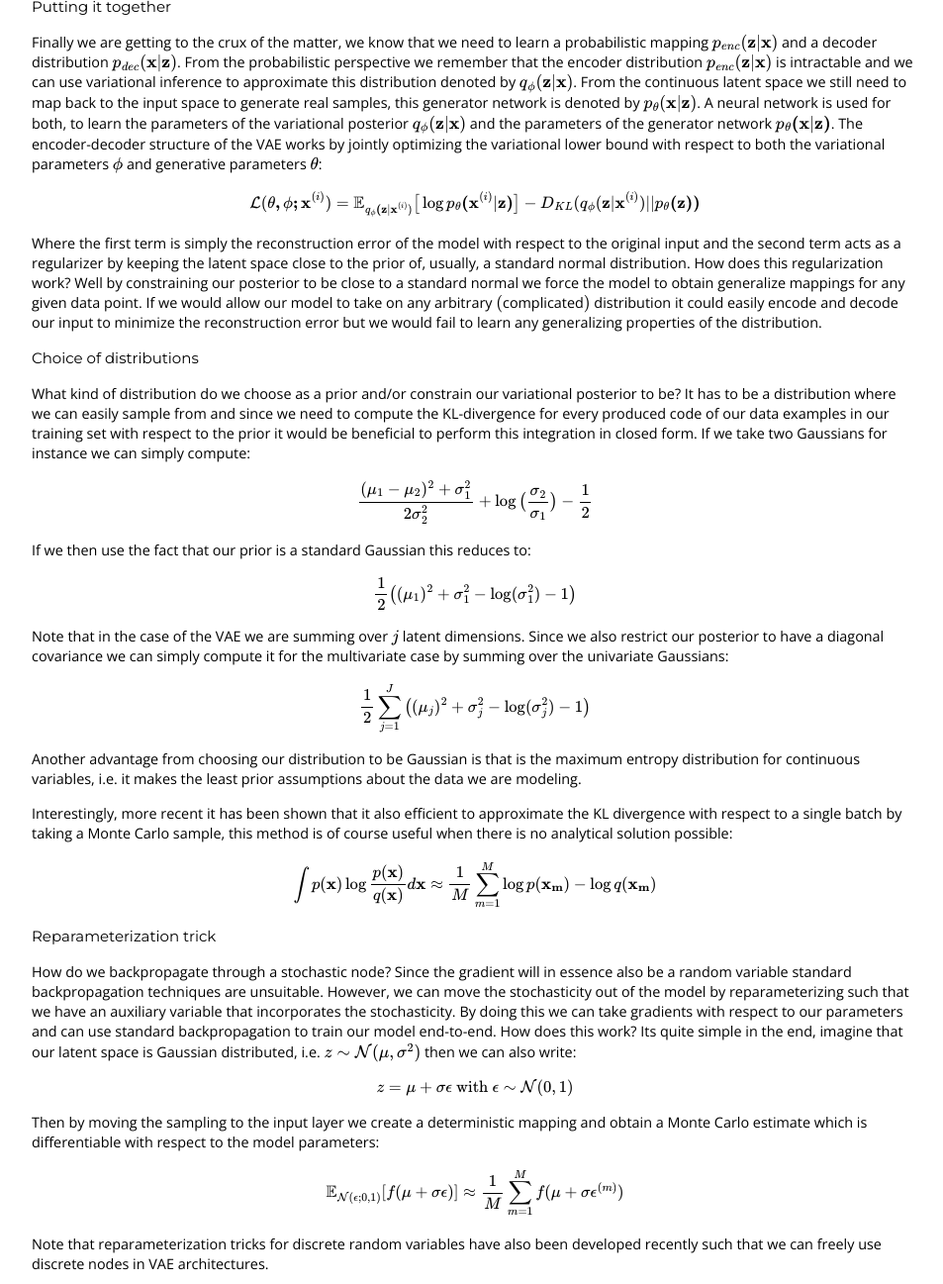
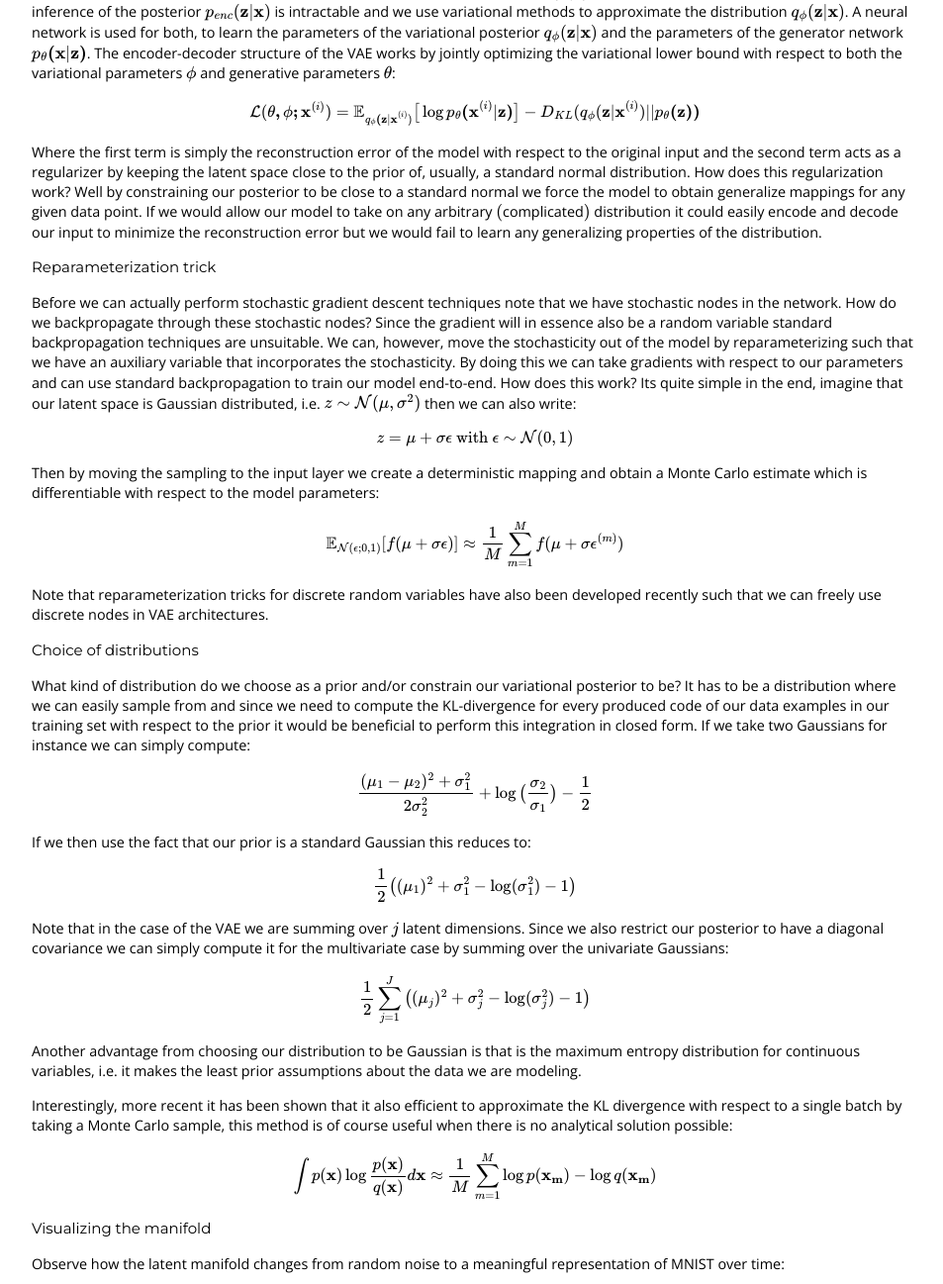
Before and after one commit to PhilipBotros/philipbotros.github.io, a Jekyll site: the page built from _posts/post_2/2018-02-18-the-theory-behind-variational-autoencoders.md, in a window 1280 px wide and 1400 px high, scrolled down 2543 px, cut to the strip 0-1297 px from the top of the window. Shown: the whole strip at 99% size, without its empty margins (160-1113 px from the left). Built offline with Jekyll 4.4.1, drawn with Linux system fonts in a browser that asks for light colours; formulas are drawn with MathJax 3; some of the changed lines change nothing that is shown; some of the changed text lies outside the part shown.

Commit message:
Updated VAE

```diff
--- a/_posts/post_2/2018-02-18-the-theory-behind-variational-autoencoders.md
+++ b/_posts/post_2/2018-02-18-the-theory-behind-variational-autoencoders.md
@@ -58,22 +58,31 @@
 
 Since both of the terms of the ELBO are computable we have succesfully rewritten the intractable posterior in a way we can approximate it up to a nonnegative KL divergence and turned it into an optimization problem.
 
-<h2>Neural networks</h2>
-Now the word optimization problem has fallen, we instantly think neural networks, since they are unrivaled as universal function approximators at the moment. We start by briefly looking at the non probabilistic auto-encoders.
 <h2>Encoder-Decoder</h2>
-A normal auto-encoder works by transforming an input $\mathbf{x}$ into a latent code $\mathbf{z}$ after which it then decodes the latent code $\mathbf{z}$ back to the input space denoted by the reconstructed input $\mathbf{x}'$.  The encoder is here defined as a nonlinear transformation $f_\theta(\mathbf{x})$ and the decoder as $g_\phi(\mathbf{z})$. By putting some constraints on the transformations that can be made or by adding noise we can force the network to learn meaningful hidden representations.  After reconstructing the input we can update the model by, for instance,  optimizing with respect to the squared Euclidean loss $($if we are talking about images$)$:
+A quick recap on vamilla auto-encoders can provide a different insight into the workings of the VAE. Remember that a normal auto-encoder works by transforming an input $\mathbf{x}$ into a latent code $\mathbf{z}$ after which it then decodes the latent code $\mathbf{z}$ back to the input space denoted by the reconstructed input $\mathbf{x}'$. The encoder is here defined as a nonlinear transformation $f_\theta(\mathbf{x})$ and the decoder as $g_\phi(\mathbf{z})$. By putting some constraints on the transformations that can be made or by adding noise we can force the network to learn meaningful hidden representations.  After reconstructing the input we can update the model by, for instance,  optimizing with respect to the squared Euclidean loss $($if we are talking about images$)$:
 
 $$ \displaystyle\min_{\theta, \phi } ||\mathbf{x} - \mathbf{x'}||^2 + \lambda \Omega$$
 
 Where $\lambda \Omega$ is any arbitrary regularization penalty.
 Although standard auto encoders are very useful for tasks like compression or image denoising, we can not sample from them to generate new examples, for this we need a probabilistic auto encoder.
 <h2>Putting it together</h2>
-Finally we are getting to the crux of the matter, we know that we need to learn a probabilistic mapping $p_{enc}(\mathbf{z|x})$ and a decoder distribution $p_{dec}(\mathbf{x|z})$. From the probabilistic perspective we remember that the encoder distribution $p_{enc}(\mathbf{z|x})$ is intractable and we can use variational inference to approximate this distribution denoted by $q_{\phi}(\mathbf{z|x})$. From the continuous latent space we still need to map back to the input space to generate real samples, this generator network is denoted by $p_{\theta}(\mathbf{x|z})$.
+Finally we are getting to the crux of the matter, we know that we need to learn a probabilistic mapping $p_{enc}(\mathbf{z|x})$, i.e. infer the posterior distribution over the latent variables, and a decoder distribution $p_{dec}(\mathbf{x|z})$, our generative model. Remember that exact inference of the posterior $p_{enc}(\mathbf{z|x})$ is intractable and we use variational methods to approximate the distribution $q_{\phi}(\mathbf{z|x})$.
 A neural network is used for both, to learn the parameters of the variational posterior $q_\phi(\mathbf{z|x})$ and the parameters of the generator network $p\mathbf{_\theta(x|z)}$. The encoder-decoder structure of the VAE works by jointly optimizing the variational lower bound with respect to both the variational parameters $\phi$ and generative parameters $\theta$:
 
 $$ \mathcal{L}(\mathbf{\theta, \phi; x}^{(i)}) = \mathbb{E}_{q_\phi\mathbf{(z|x}^{(i)})}\big[\log p\mathbf{_\theta(x}^{(i)}|\mathbf{z)}\big]-D_{KL}(q_\phi(\mathbf{z|x}^{(i)})||p{\mathbf{_\theta(z))}} $$
 
 Where the first term is simply the reconstruction error of the model with respect to the original input and the second term acts as a regularizer by keeping the latent space close to the prior of, usually, a standard normal distribution. How does this regularization work? Well by constraining our posterior to be close to a standard normal we force the model to obtain generalize mappings for any given data point. If we would allow our model to take on any arbitrary $($complicated$)$ distribution it could easily encode and decode our input to minimize the reconstruction error but we would fail to learn any generalizing properties of the distribution.
+
+<h2>Reparameterization trick</h2>
+Before we can actually perform stochastic gradient descent techniques note that we have stochastic nodes in the network. How do we backpropagate through these stochastic nodes? Since the gradient will in essence also be a random variable standard backpropagation techniques are unsuitable. We can, however, move the stochasticity out of the model by reparameterizing such that we have an auxiliary variable that incorporates the stochasticity. By doing this we can take gradients with respect to our parameters and can use standard backpropagation to train our model end-to-end. How does this work? Its quite simple in the end, imagine that our latent space is Gaussian distributed, i.e. $z \sim \mathcal{N}(\mu, \sigma^2)$ then we can also write:
+
+$$ z = \mu + \sigma \epsilon \text{ with }\epsilon \sim \mathcal{N}(0,1) $$
+
+Then by moving the sampling to the input layer we create a deterministic mapping and obtain a Monte Carlo estimate which is differentiable with respect to the model parameters:
+
+$$ \mathbb{E}_{\mathcal{N}(\epsilon;0,1)}[f(\mu + \sigma \epsilon)] \approx \frac{1}{M} \sum^M_{m=1}f(\mu + \sigma \epsilon^{(m)}) $$
+
+Note that reparameterization tricks for discrete random variables have also been developed recently such that we can freely use discrete nodes in VAE architectures.
 
 <h2>Choice of distributions</h2>
 What kind of distribution do we choose as a prior and/or constrain our variational posterior to be? It has to be a distribution where we can easily sample from and since we need to compute the KL-divergence for every produced code of our data examples in our training set with respect to the prior it would be beneficial to perform this integration in closed form. If we take two Gaussians for instance we can simply compute:
@@ -94,27 +103,17 @@
 
 $$   \int p(\mathbf{x}) \log \frac{p(\mathbf{x})}{q(\mathbf{x})}d\mathbf{x} \approx \frac{1}{M}\sum^M_{m=1}\log p(\mathbf{x_m}) - \log q(\mathbf{x_m})$$
 
-<h2>Reparameterization trick</h2>
-How do we backpropagate through a stochastic node? Since the gradient will in essence also be a random variable standard backpropagation techniques are unsuitable. However, we can move the stochasticity out of the model by reparameterizing such that we have an auxiliary variable that incorporates the stochasticity. By doing this we can take gradients with respect to our parameters and can use standard backpropagation to train our model end-to-end. How does this work? Its quite simple in the end, imagine that our latent space is Gaussian distributed, i.e. $z \sim \mathcal{N}(\mu, \sigma^2)$ then we can also write:
-
-$$ z = \mu + \sigma \epsilon \text{ with }\epsilon \sim \mathcal{N}(0,1) $$
-
-Then by moving the sampling to the input layer we create a deterministic mapping and obtain a Monte Carlo estimate which is differentiable with respect to the model parameters:
-
-$$ \mathbb{E}_{\mathcal{N}(\epsilon;0,1)}[f(\mu + \sigma \epsilon)] \approx \frac{1}{M} \sum^M_{m=1}f(\mu + \sigma \epsilon^{(m)}) $$
-
-Note that reparameterization tricks for discrete random variables have also been developed recently such that we can freely use discrete nodes in VAE architectures.
 <h2>Visualizing the manifold</h2>
 Observe how the latent manifold changes from random noise to a meaningful representation of MNIST over time:<br><br>
 
 {:refdef: style="text-align: center;"}
 ![My helpful screenshot]({{ "../../../giff.gif"}})
 {: refdef}
-
+<br>
 <h2>Improving the flexibility of the posterior</h2>
 Since we restrict our posterior to be unimodal in the case of a standard normal prior, a lot of work has been applied to improving the flexibility of the posterior. This can either be done by transforming the posterior by inverse autoregressive flows, a series of simple transformations that iteratively transform a simple distribution into a more complex one. Another option is to improve the flexibility of the prior directly, i.e. by choosing a multimodal prior.
 <h2>Connections to wake-sleep</h2>
-Another interesting point of view to look at is to look at the relation between the wake-sleep algorithm and VAE's. In essence, both are algorithms that perform inference on (assumed) intractable posteriors in deep graphical models.
+Another interesting point of view to look at is to look at the relation between the wake-sleep algorithm and VAE's. In essence, both are algorithms that perform inference on $($assumed$)$ intractable posteriors in deep graphical models.
 
 Wake-sleep however, consists of two phases, the 'wake' phase and 'sleep' phase. We optimize the generative model in the wake phase, where we try to reconstruct the inferred hidden representation from the actual data:
 
```
